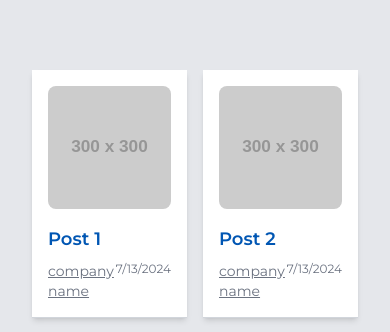
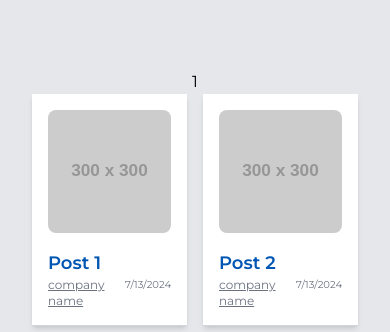
Before and after one commit to edm1001/gift-guru, a React (Vite) app in the folder frontend/: page / in a window 390 px wide. Shown: the part 446-778 px from the top of the page. Built offline with nearby package versions, Linux system fonts and the light colour scheme.

Commit message:
update mobile view on posts

```diff
--- a/frontend/src/pages/Home.jsx
+++ b/frontend/src/pages/Home.jsx
@@ -13,13 +13,14 @@ function Home() {
 
           {/* Newest Posts Section */}
           <div className="bg-blue-500 p-8">
-            {/* Grab state and render the newest posts created in website */}
+            1{" "}
+            {/* Grab state and render the newest posts created on the website */}
             <div className="grid grid-cols-2 md:grid-cols-3 lg:grid-cols-4 gap-4 rounded-lg">
               {Array.from({ length: 9 }).map((_, i) => (
                 <Link
                   to={`/product/${i + 1}`}
                   key={i}
-                  className="col-span-1 hover:scale-105 hover:ring-4 hover:ring-gray-300 transform transition-all duration-200"
+                  className="hover:scale-105 hover:ring-4 hover:ring-gray-300 transform transition-all duration-200"
                 >
                   <div className="bg-white p-4 shadow-md border-b border-gray-300 flex flex-col">
                     {/* Image */}
@@ -35,11 +36,11 @@ function Home() {
                       <h3 className="text-lg text-start text-darkblue font-semibold">
                         {`Post ${i + 1}`}
                       </h3>
-                      <div className="grid grid-cols-2 mt-2">
-                        <p className="text-start text-gray-500 underline col-span-1 text-sm sm:text-xs md:text-sm">
+                      <div className="grid grid-cols-2">
+                        <p className="pr-1 text-start text-gray-500 underline col-span-1 text-xs sm:text-sm md:text-base">
                           company name
                         </p>
-                        <p className="text-end text-gray-500 col-span-1 text-xs sm:text-xxs md:text-xs">
+                        <p className="ml-1 text-end text-gray-500 col-span-1 text-2xxs sm:text-xs md:text-sm">
                           {`${new Date().toLocaleDateString()}`}
                         </p>
                       </div>
```
